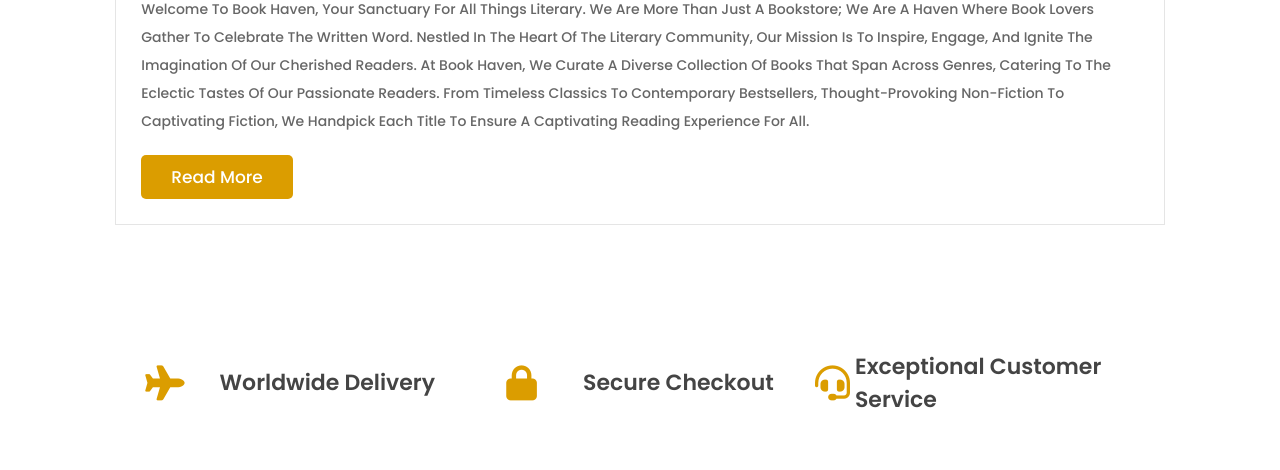
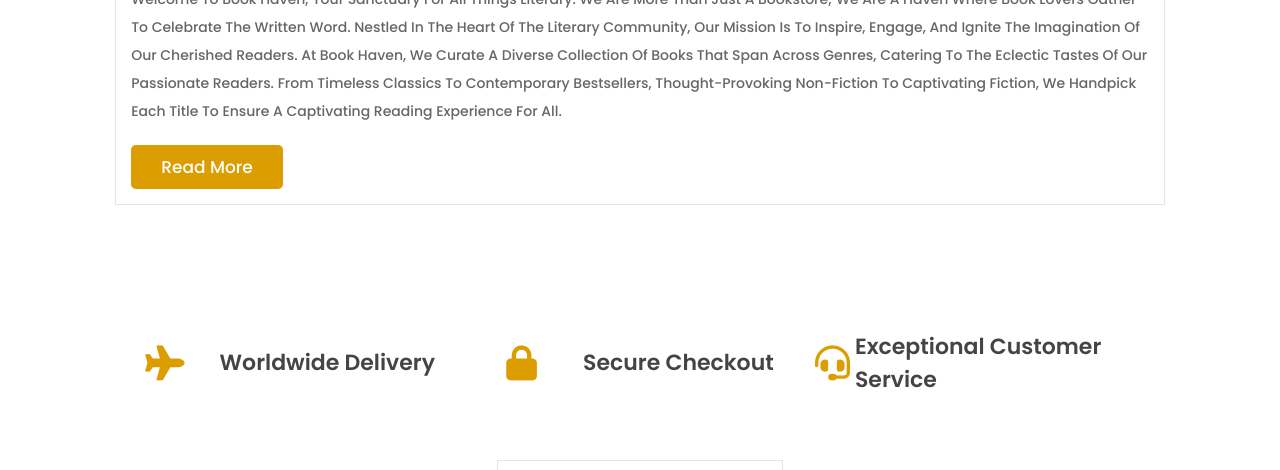
Before and after one commit to TRkiwi/Book-Haven, a plain HTML site: page aboutus.html in a window 1280 px wide. Shown: the part 630-1100 px from the top of the page. Drawn offline with Linux system fonts and the light colour scheme.

```diff
--- a/css/style.css
+++ b/css/style.css
@@ -549,7 +549,7 @@ form .box{
 }
 
 .about .about-container .about-box .content{
-    padding: 2.5rem;  /* Adds padding to the content within the about box */
+    padding: 1.5rem;  /* Adds padding to the content within the about box */
 }
 
 .about .about-container .about-box .content h3{
```
Also changed, not shown: home.html (+1 -0 lines).
